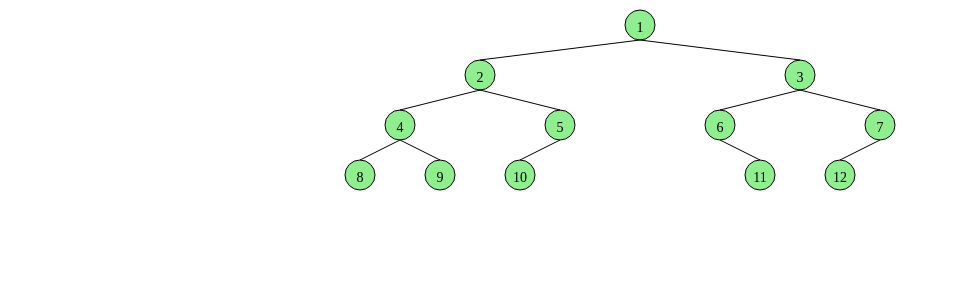
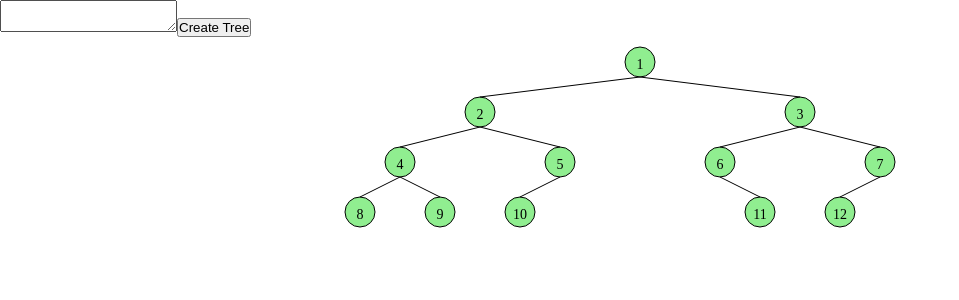
Before and after one commit to naman360/treevis, a React (Vite) app: page / in a window 1280 px wide. Shown: the top 300 px of the page, without its empty margins (0-959 px from the left). Built offline with nearby package versions, Linux system fonts and the light colour scheme.

Commit message:
feat: textarea + state binding

```diff
--- a/src/components/TreeVisualiser.tsx
+++ b/src/components/TreeVisualiser.tsx
@@ -1,10 +1,10 @@
-import { useEffect, useRef } from "react";
+import { useEffect, useRef, useState } from "react";
 import { BinaryTree } from "../utils/binary-tree";
 import { drawTree, getActualTreeDimensions } from "../utils/helpers";
 
 const TreeVisualiser = () => {
   const canvasRef = useRef<HTMLCanvasElement | null>(null);
-
+  const [values, setValues] = useState<string>("");
   useEffect(() => {
     canvasRef.current!.width = window.innerWidth;
     canvasRef.current!.height = window.innerHeight;
@@ -49,6 +49,10 @@ const TreeVisualiser = () => {
 
   return (
     <div>
+      <div>
+        <textarea value={values} onChange={(e) => setValues(e.target.value)} />
+        <button>Create Tree</button>
+      </div>
       <canvas ref={canvasRef} />
     </div>
   );
```
